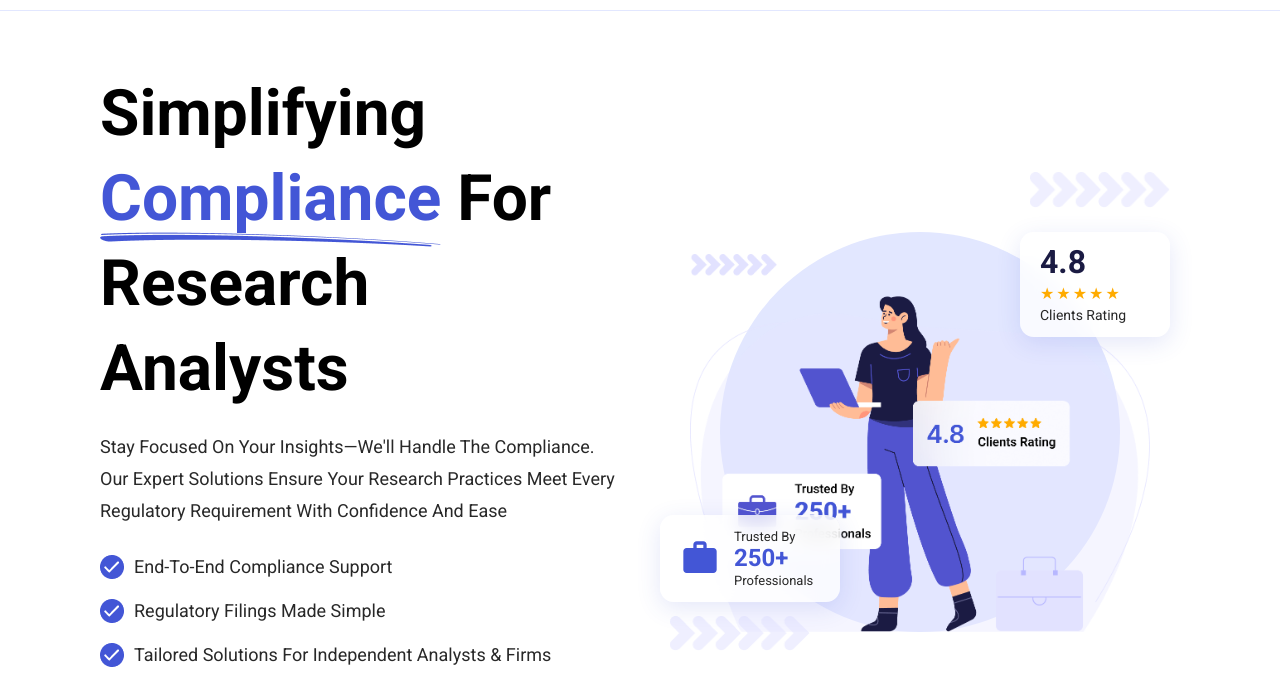
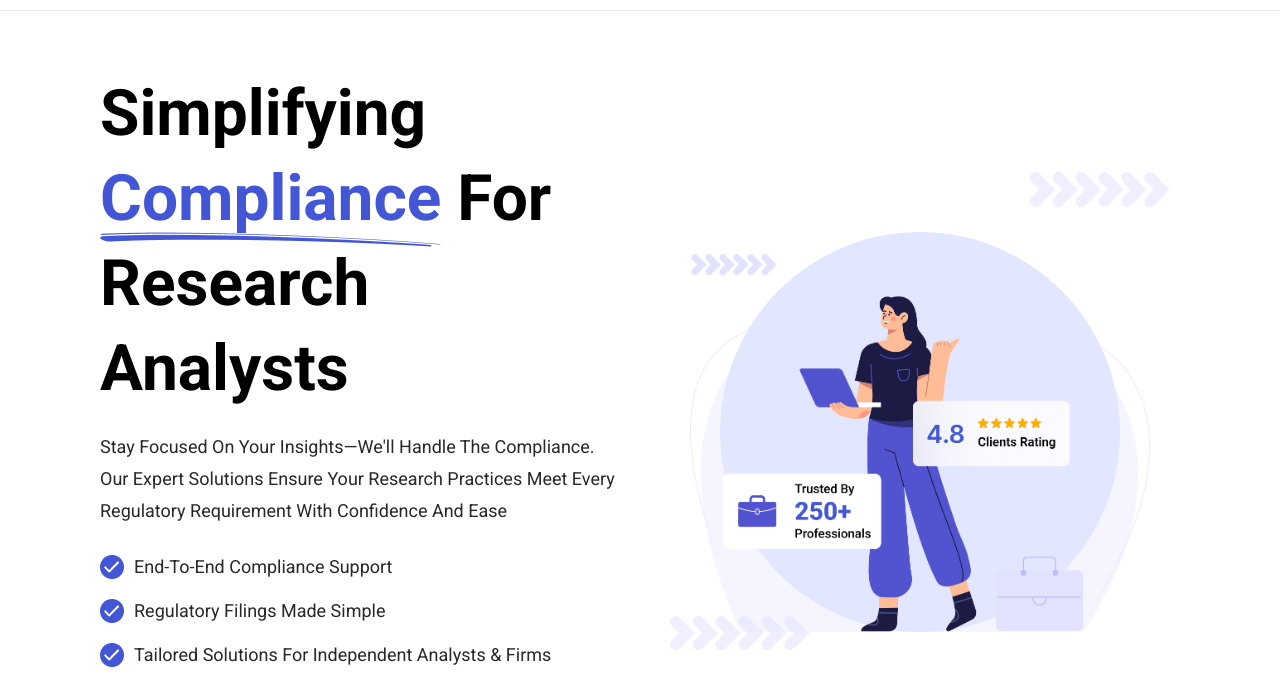
Before and after one commit to mikeydebug/responsive-website, a plain HTML site: page index.html in a window 1280 px wide. Shown: the part 90-790 px from the top of the page. Drawn offline with Linux system fonts and the light colour scheme.

Commit message:
Fix double badges overlap and sync exact typography weights/sizes

```diff
--- a/index.html
+++ b/index.html
@@ -79,27 +79,6 @@
         <div class="hero__illustration-wrap">
 
           <img src="assets/Banner Image.png" alt="Professional woman with laptop" class="hero__banner-img" />
-
-          <!-- Rating badge -->
-          <div class="hero__rating-badge desktop-badge">
-            <span class="rating-number">4.8</span>
-            <div class="rating-stars">★★★★★</div>
-            <span class="rating-label">Clients Rating</span>
-          </div>
-
-          <!-- Trusted badge -->
-          <div class="hero__trusted-badge desktop-badge">
-            <div class="trusted-icon">
-               <svg width="40" height="40" viewBox="0 0 24 24" fill="#4356D6" xmlns="http://www.w3.org/2000/svg">
-                 <path d="M20 6h-4V4c0-1.11-.89-2-2-2h-4c-1.11 0-2 .89-2 2v2H4c-1.11 0-1.99.89-1.99 2L2 19c0 1.11.89 2 2 2h16c1.11 0 2-.89 2-2V8c0-1.11-.89-2-2-2zm-6 0h-4V4h4v2z"/>
-               </svg>
-            </div>
-            <div class="trusted-text">
-              <span class="trusted-by">Trusted By</span>
-              <span class="trusted-count">250+</span>
-              <span class="trusted-label">Professionals</span>
-            </div>
-          </div>
         </div>
         <img src="assets/Vector1.png" alt="" class="hero__arrows hero__arrows--bottom" />
       </div>
@@ -247,27 +226,6 @@
         <img src="assets/Vector1.png" alt="" class="mobile-arrows mobile-arrows--top" />
         <div class="mobile-illustration-wrap">
           <img src="assets/Banner Image.png" alt="Professional" class="mobile-banner-img" />
-
-          <!-- Rating badge -->
-          <div class="hero__rating-badge hero__rating-badge--mobile">
-            <span class="rating-number">4.8</span>
-            <div class="rating-stars">★★★★★</div>
-            <span class="rating-label">Clients Rating</span>
-          </div>
-
-          <!-- Trusted badge -->
-          <div class="hero__trusted-badge hero__trusted-badge--mobile">
-            <div class="trusted-icon">
-               <svg width="40" height="40" viewBox="0 0 24 24" fill="#4356D6" xmlns="http://www.w3.org/2000/svg">
-                 <path d="M20 6h-4V4c0-1.11-.89-2-2-2h-4c-1.11 0-2 .89-2 2v2H4c-1.11 0-1.99.89-1.99 2L2 19c0 1.11.89 2 2 2h16c1.11 0 2-.89 2-2V8c0-1.11-.89-2-2-2zm-6 0h-4V4h4v2z"/>
-               </svg>
-            </div>
-            <div class="trusted-text">
-              <span class="trusted-by">Trusted By</span>
-              <span class="trusted-count">250+</span>
-              <span class="trusted-label">Professionals</span>
-            </div>
-          </div>
         </div>
         <img src="assets/Vector1.png" alt="" class="mobile-arrows mobile-arrows--bottom" />
       </div>
--- a/style.css
+++ b/style.css
@@ -272,64 +272,10 @@ ul  { list-style: none; }
 }
 
 /* Rating badge — top-right */
-.hero__rating-badge {
-  position: absolute;
-  top: 40px; right: -20px;
-  background: rgba(255, 255, 255, 0.79);
-  backdrop-filter: blur(10px);
-  -webkit-backdrop-filter: blur(10px);
-  border-radius: 14px;
-  padding: 14px 20px;
-  box-shadow: 0 6px 24px rgba(67,86,214,0.14);
-  display: flex;
-  flex-direction: column;
-  align-items: flex-start;
-  z-index: 10;
-  min-width: 150px;
-}
-.rating-number {
-  font-size: 32px;
-  font-weight: 700;
-  color: var(--text-dark);
-  line-height: 1;
-}
-.rating-stars {
-  color: var(--gold);
-  font-size: 16px;
-  letter-spacing: 2px;
-  margin: 6px 0 4px;
-}
-.rating-label {
-  font-size: 14px;
-  color: var(--text-body);
-  font-weight: 400;
-}
+/* Badge CSS removed because it is baked into Banner Image.png */
 
 /* Trusted badge — bottom-left */
-.hero__trusted-badge {
-  position: absolute;
-  bottom: 30px; left: -30px;
-  background: rgba(255, 255, 255, 0.79);
-  backdrop-filter: blur(10px);
-  -webkit-backdrop-filter: blur(10px);
-  border-radius: 14px;
-  padding: 14px 20px;
-  box-shadow: 0 6px 24px rgba(67,86,214,0.14);
-  display: flex;
-  align-items: center;
-  gap: 14px;
-  z-index: 10;
-  min-width: 180px;
-}
-.trusted-icon { width: 40px; height: 40px; flex-shrink: 0; display: flex; align-items: center; justify-content: center; }
-.trusted-icon svg { width: 100%; height: 100%; }
-.trusted-text {
-  display: flex;
-  flex-direction: column;
-}
-.trusted-by    { font-size: 13px; color: var(--text-body); font-weight: 400; }
-.trusted-count { font-size: 24px; font-weight: 700; color: var(--blue-primary); line-height: 1.2; }
-.trusted-label { font-size: 13px; color: var(--text-body); font-weight: 400; }
+/* Badge CSS removed because it is baked into Banner Image.png */
 
 /* ============================================================
    SECTION 2 — WHY COMPLIANCE MATTERS
@@ -359,7 +305,7 @@ ul  { list-style: none; }
 
 .why-heading {
   font-size: 48px;
-  font-weight: 700;
+  font-weight: 600;
   line-height: 70px;
   color: var(--black);
   margin-bottom: 12px;
@@ -570,28 +516,14 @@ ul  { list-style: none; }
 }
 
 /* Mobile badges */
-.hero__rating-badge--mobile {
-  top: 10px; right: -10px;
-  padding: 10px 14px;
-  min-width: 120px;
-}
-.hero__rating-badge--mobile .rating-number { font-size: 22px; }
-.hero__rating-badge--mobile .rating-stars  { font-size: 12px; }
-.hero__rating-badge--mobile .rating-label  { font-size: 12px; }
-
-.hero__trusted-badge--mobile {
-  bottom: 20px; left: -10px;
-  padding: 10px 14px;
-  min-width: 150px;
-}
-.hero__trusted-badge--mobile .trusted-count { font-size: 18px; }
+/* Badges removed */
 
 /* ============================================================
    MOBILE SECTION 2
    ============================================================ */
 .mobile-why { padding: 40px 20px; background: var(--white); }
 .mobile-why__heading {
-  font-size: 34px; font-weight: 700;
+  font-size: 34px; font-weight: 600;
   line-height: 48px;
   color: var(--black);
   text-align: center; margin-bottom: 20px;
@@ -631,10 +563,8 @@ ul  { list-style: none; }
   .mobile-nav__contact { display: inline-flex; }
   .mobile-menu { width: 360px; }
   .mobile-illustration-wrap { max-width: 460px; }
-  .hero__rating-badge--mobile { top: 40px; right: -20px; }
-  .hero__trusted-badge--mobile { bottom: 30px; left: -20px; }
   .mobile-why { padding: 60px 40px; }
-  .mobile-why__heading { font-size: 46px; line-height: 60px; }
+  .mobile-why__heading { font-size: 46px; font-weight: 600; line-height: 60px; }
   .mobile-why__illustration-wrap { max-width: 440px; }
   .mobile-why__squiggle {
     display: block;
@@ -645,3 +575,10 @@ ul  { list-style: none; }
     opacity: 0.7;
   }
 }
+
+/* ============================================================
+   MOBILE OVERRIDES (375px)
+   ============================================================ */
+@media (max-width: 599px) {
+  .service-card__title { font-size: 19px; }
+}
```
